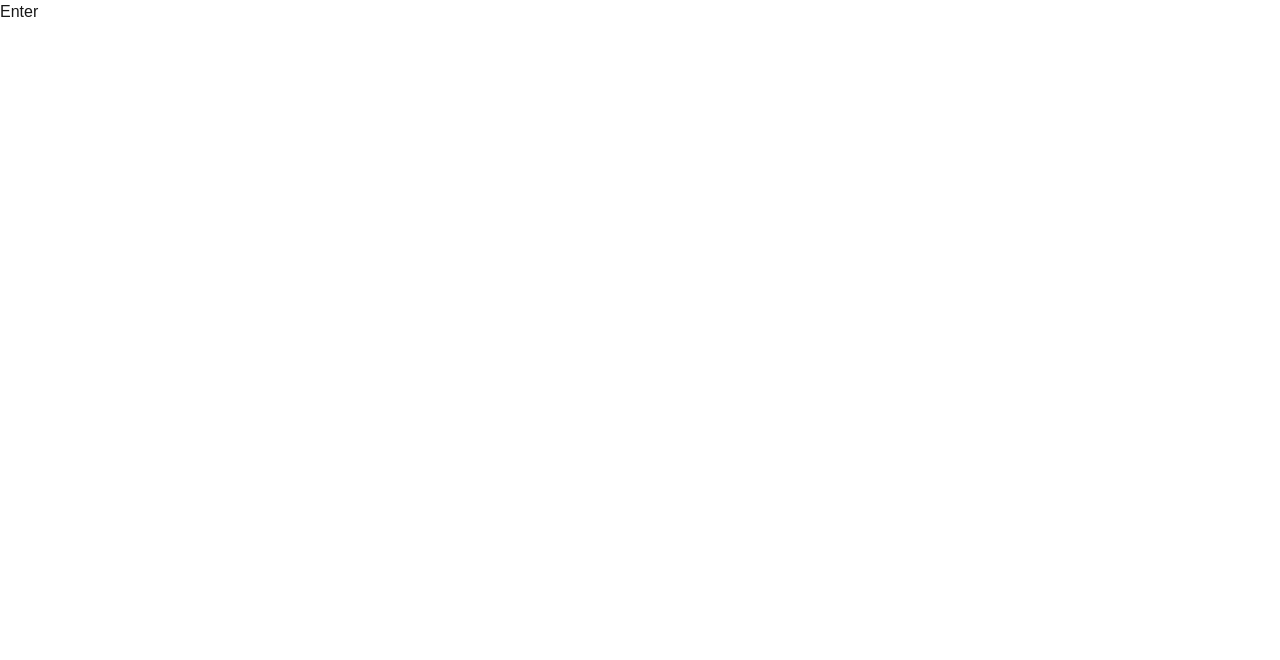
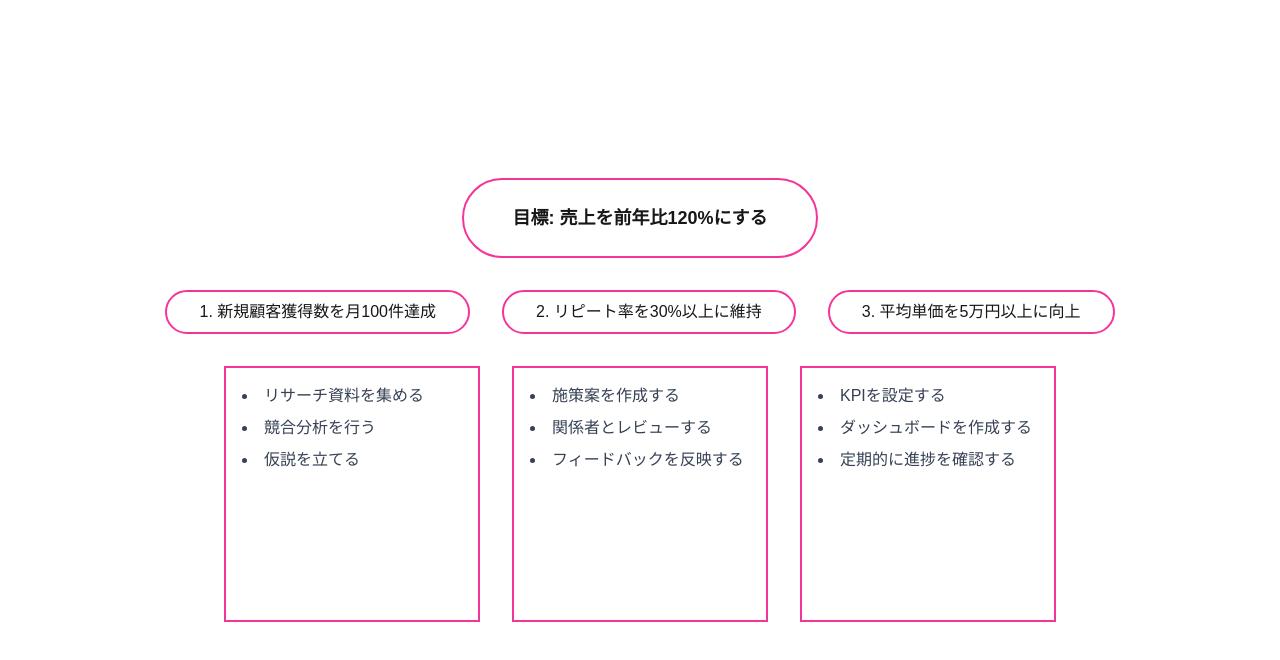
Before and after one commit to masakiwakabayashi/next_marketing_analysis, a Next.js app: page /x/kpi in a window 1280 px wide. Shown: the top 660 px of the page. Built offline with nearby package versions, Linux system fonts and the light colour scheme.

Commit message:
create kpi borad

```diff
--- a/src/app/page.tsx
+++ b/src/app/page.tsx
@@ -5,7 +5,7 @@ export default function Home() {
   const links = [
     { href: "/x/analysis", label: "Analysis" },
     { href: "/x/draft", label: "Draft" },
-    { href: "/x/draft/detail/sample-id", label: "Draft Detail (サンプルID)" },
+    { href: "/x/draft/detail/sample-id", label: "Draft Detail" },
     { href: "/x/kpi", label: "KPI" },
     { href: "/x/template", label: "Template" },
   ];
--- a/src/app/x/kpi/page.tsx
+++ b/src/app/x/kpi/page.tsx
@@ -1,13 +1,9 @@
-// 5、目標管理
-// →フォロワー数いくらかみたいな
-// →目標のタイプも選べるようにしておく(収益、フォロワー数)
-// これは一旦Xのみの機能にする
-const page = () => {
+import KpiBoard from "@/components/KpiBoard";
+
+export default function HomePage() {
   return (
-    <div>
-      Enter
-    </div>
+    <main className="flex min-h-screen items-center justify-center bg-white">
+      <KpiBoard />
+    </main>
   );
 }
-
-export default page;
--- /dev/null
+++ b/src/components/KpiBoard.tsx
@@ -0,0 +1,68 @@
+
+
+const goal: string = "売上を前年比120%にする";
+
+const kpis: string[] = [
+  "新規顧客獲得数を月100件達成",
+  "リピート率を30%以上に維持",
+  "平均単価を5万円以上に向上"
+];
+
+const tasksLists: string[][] = [
+  [
+    "リサーチ資料を集める",
+    "競合分析を行う",
+    "仮説を立てる"
+  ],
+  [
+    "施策案を作成する",
+    "関係者とレビューする",
+    "フィードバックを反映する"
+  ],
+  [
+    "KPIを設定する",
+    "ダッシュボードを作成する",
+    "定期的に進捗を確認する"
+  ]
+];
+
+const KpiBoard = () => {
+  return (
+    <div className="flex flex-col items-center space-y-8 p-8">
+      {/* Goal */}
+      <div className="rounded-full border-2 border-pink-500 px-12 py-6 text-lg font-semibold">
+        目標: {goal}
+      </div>
+
+      {/* KPI 1~3 */}
+      <div className="flex space-x-8">
+        {kpis.map((kpi, idx) => (
+          <div
+            key={idx}
+            className="rounded-full border-2 border-pink-500 px-8 py-2 text-base"
+          >
+            {idx + 1}. {kpi}
+          </div>
+        ))}
+      </div>
+
+      {/* Task Boxes */}
+      <div className="flex space-x-8">
+        {tasksLists.map((task, idx) => (
+          <div
+            key={idx}
+            className="h-64 w-64 border-2 border-pink-500 p-4 overflow-y-auto bg-white"
+          >
+            <ul className="list-disc list-inside space-y-2 text-gray-700 text-base">
+              {task.map((item, i) => (
+                <li key={i}>{item}</li>
+              ))}
+            </ul>
+          </div>
+        ))}
+      </div>
+    </div>
+  );
+}
+
+export default KpiBoard;
```
